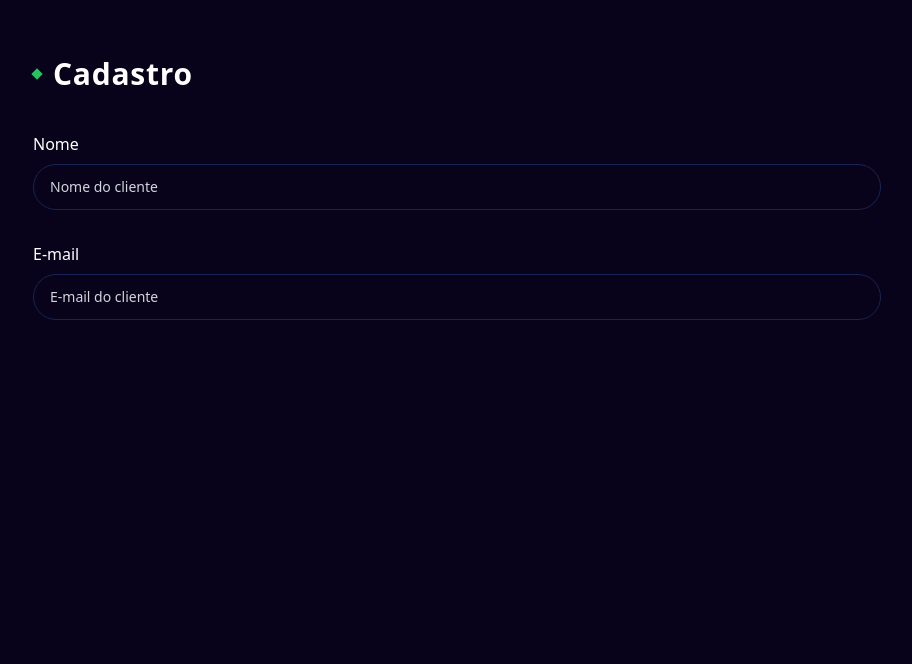
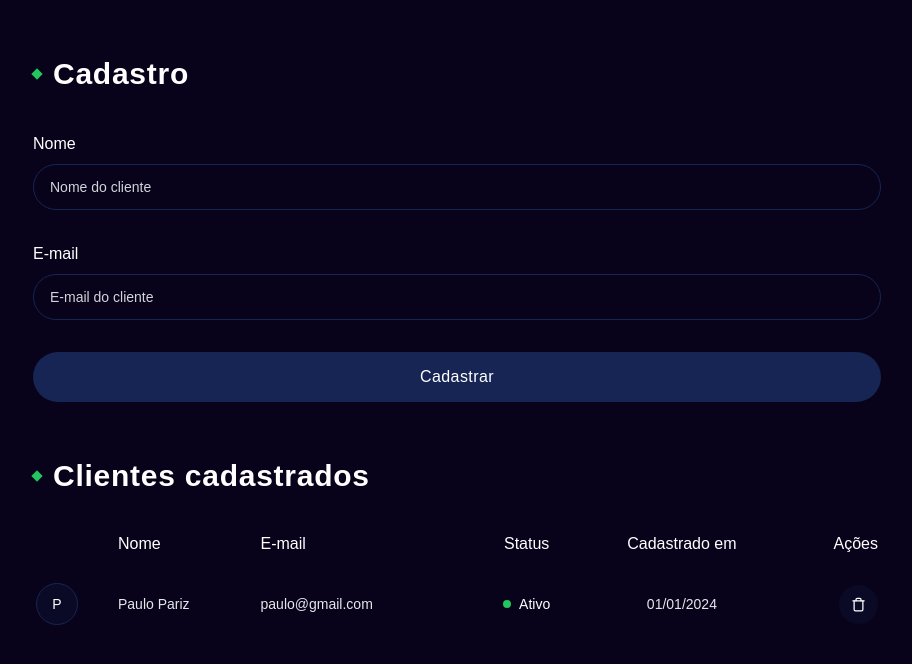
Before and after one commit to paulopariz/client-system-front, a React (Vite) app: page / in a window 1280 px wide. Shown: the top 664 px of the page, without its empty margins (183-1095 px from the left). Built offline with nearby package versions, Linux system fonts and the light colour scheme.

Commit message:
💄 feat - layout style

```diff
--- a/package.json
+++ b/package.json
@@ -11,7 +11,8 @@
   },
   "dependencies": {
     "react": "^18.2.0",
-    "react-dom": "^18.2.0"
+    "react-dom": "^18.2.0",
+    "react-icons": "^4.12.0"
   },
   "devDependencies": {
     "@types/react": "^18.2.43",
--- a/src/App.tsx
+++ b/src/App.tsx
@@ -1,39 +1,87 @@
+import { FiTrash } from "react-icons/fi";
+
 export default function App() {
   return (
     <div className="bg-blue-primary w-screen h-screen">
       <main className=" max-w-4xl m-auto px-6 h-36">
         <header className="pt-14 flex items-center gap-3">
           <div className="bg-green-500 w-2 h-2 rotate-45 bg-secondary"></div>
-          <h1 className="text-3xl text-white font-semibold tracking-wide">
-            Cadastro
-          </h1>
+          <h1 className="text-3xl  font-semibold tracking-wide">Cadastro</h1>
         </header>
 
         <form className="mt-10 grid gap-8">
           <div className="grid gap-2">
-            <label htmlFor="name" className="text-white font-medium">
-              Nome
-            </label>
+            <label className=" font-medium">Nome</label>
             <input
-              id="name"
               type="text"
               placeholder="Nome do cliente"
-              className="py-3 px-4 rounded-full outline-none bg-transparent border-blue-950 border text-white focus:border-blue-900 hover:border-blue-900 transition-all placeholder:transition-all placeholder:text-gray-300 font-light text-sm focus:placeholder:pl-2 focus:placeholder:text-gray-400"
+              className="py-3 px-4 rounded-full outline-none bg-transparent border-blue-950 border  focus:border-blue-900 hover:border-blue-900 hover:bg-blue-950/20 focus:bg-blue-950/20 transition-all placeholder:transition-all placeholder:text-gray-300 font-light text-sm focus:placeholder:pl-2 focus:placeholder:text-gray-400"
             />
           </div>
 
           <div className="grid gap-2">
-            <label htmlFor="email" className="text-white font-medium">
-              E-mail
-            </label>
+            <label className=" font-medium">E-mail</label>
             <input
-              id="email"
-              type="text"
+              type="email"
               placeholder="E-mail do cliente"
-              className="py-3 px-4 rounded-full outline-none bg-transparent border-blue-950 border text-white focus:border-blue-900 hover:border-blue-900 transition-all placeholder:transition-all placeholder:text-gray-300 font-light text-sm focus:placeholder:pl-2 focus:placeholder:text-gray-400"
+              className="py-3 px-4 rounded-full outline-none bg-transparent border-blue-950 border  focus:border-blue-900 hover:border-blue-900 hover:bg-blue-950/20 focus:bg-blue-950/20 transition-all placeholder:transition-all placeholder:text-gray-300 font-light text-sm focus:placeholder:pl-2 focus:placeholder:text-gray-400"
             />
           </div>
+          <input
+            type="submit"
+            value="Cadastrar"
+            className=" bg-blue-950 w-full py-3 px-4 rounded-full tracking-wide transition-all hover:border-blue-900 hover:bg-blue-950/20 active:bg-blue-950/50 border border-transparent cursor-pointer hover:scale-[0.995]"
+          />
         </form>
+
+        <section>
+          <header className="pt-14 flex items-center gap-3">
+            <div className="bg-green-500 w-2 h-2 rotate-45 bg-secondary"></div>
+            <h1 className="text-3xl  font-semibold tracking-wide">
+              Clientes cadastrados
+            </h1>
+          </header>
+
+          <table className="table border-separate text-sm w-full py-6 ">
+            <thead>
+              <tr>
+                <th className="py-3 w-20 text-left text-base font-medium"></th>
+                <th className="py-3 text-left text-base font-medium">Nome</th>
+                <th className="py-3 text-left text-base font-medium">E-mail</th>
+                <th className="py-3 text-base font-medium">Status</th>
+                <th className="py-3 text-base font-medium text-center">
+                  Cadastrado em
+                </th>
+                <th className="py-3 text-base font-medium text-right">Ações</th>
+              </tr>
+            </thead>
+            <tbody>
+              <tr className="bg-dark-secondary/5 text-white-secondary transition-all hover:scale-[0.995]">
+                <td>
+                  <div className=" h-6 w-6 rounded-full border border-blue-950 bg-blue-950/20 uppercase flex items-center justify-center p-5 text-sm">
+                    p
+                  </div>
+                </td>
+                <td className="py-3 font-light text-gray-200">Paulo Pariz</td>
+                <td className="py-3 font-light text-gray-200">
+                  paulo@gmail.com
+                </td>
+                <td className="py-6 font-light text-gray-200 text-center flex gap-2 items-center justify-center">
+                  <div className="w-2 h-2 rounded-full bg-green-500"></div>
+                  <p>Ativo</p>
+                </td>
+                <td className="py-3 font-light text-gray-200 text-center">
+                  01/01/2024
+                </td>
+                <td className="py-3 font-light text-gray-200 text-right">
+                  <button className="border-blue-950 bg-blue-950/20 p-3 rounded-full transition-all hover:bg-blue-950/30 active:bg-blue-950/50">
+                    <FiTrash size={15} color="#fff" />
+                  </button>
+                </td>
+              </tr>
+            </tbody>
+          </table>
+        </section>
       </main>
     </div>
   );
--- a/src/index.css
+++ b/src/index.css
@@ -1,3 +1,8 @@
 @tailwind base;
 @tailwind components;
 @tailwind utilities;
+
+*{
+    color: #fff;
+    font-family: Arial, Helvetica, sans-serif;
+}
```
Also changed, not shown: 1 other file (tests, documents, lock files or other folders).
